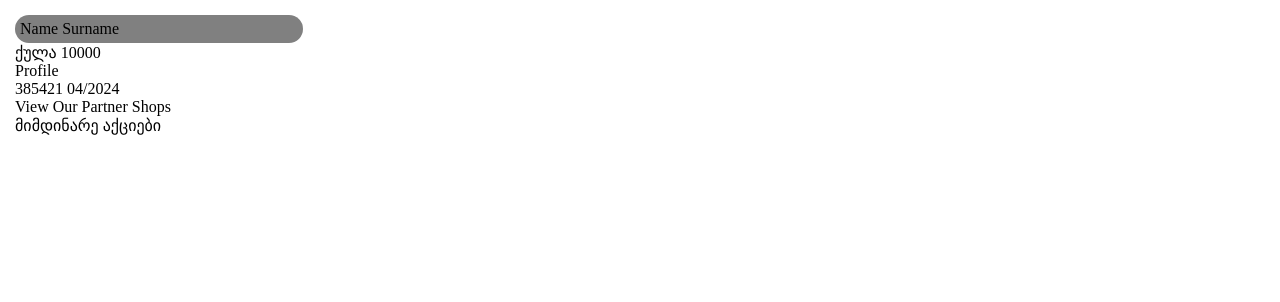
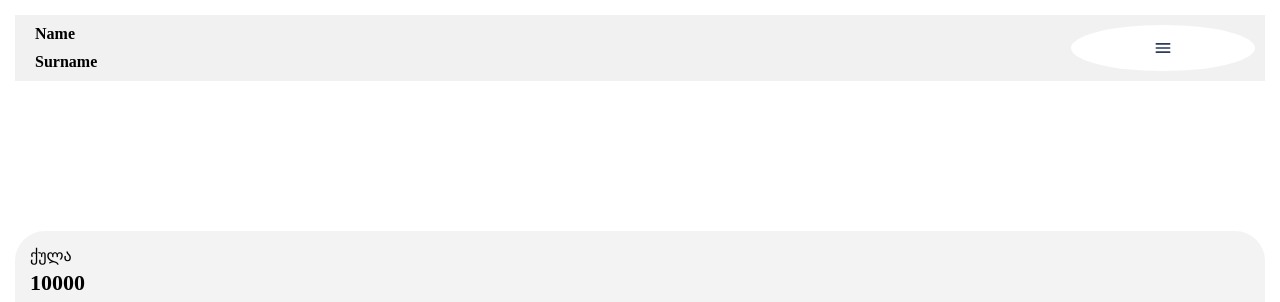
Before and after one commit to AnriDumbadze/hardwareCollab, a plain HTML site: page html/index.html in a window 1280 px wide. Shown: the top 302 px of the page. Drawn offline with Linux system fonts and the light colour scheme.

Commit message:
pirveli cvlileba

```diff
--- a/barcodeScanner.js
+++ b/barcodeScanner.js
@@ -37,10 +37,10 @@ document.getElementById('barCodeOn').addEventListener("click", function(event) {
         var outputElement = document.getElementById('output');
 
         // Check if the detected barcode matches the specific barcode
-        if (code === "9789941370342") {
-            outputElement.innerHTML = 'TUNE UP - English Book';
+        if (code === "9789941308123") {
+            outputElement.innerHTML = 'ქართული ლიტერატურა';
             outputElement.style.color = 'green';
-            return; // Return early to exit the event handler
+            return;
         }
 
         // If the barcode doesn't match, display the detected code in red
--- a/css/index.css
+++ b/css/index.css
@@ -6,36 +6,147 @@
 }
 body{
     padding: 15px;
-    width: 390px;
+    width: 100dvw;
+}
+::-webkit-scrollbar {
+    display: none;
 }
 
 .navContainer{
     display: flex;
-    padding: 5px;
-    background-color: gray;
+    background-color: rgba(241, 241, 241, 1);
+    padding: 10px;
+    width: 100%;
+    justify-content: space-between;
+
+}
+
+.leftInfo{
+    display: flex;
+    flex-direction: column;
+    padding-left: 10px;
+    gap: 10px;
+    font-weight: bolder;
+}
+
+.rightMenuContainer{
+    display: flex;
+    justify-content: center;
+    background-color: white;
+    border-radius: 50%;
+    width: 15%;
+}
+
+.profileContainer{
+    margin-top: 12%;
+    display: flex;
+    flex-direction: column;
+    justify-content: center;
+    background-color: rgba(241, 241, 241, 0.805);
     border-radius: 30px;
-    width: 80%;
+    padding: 15px;
+    gap: 12px;
+}
+
+.topPart{
+    display: flex;
+    flex-direction: column;
     gap: 5px;
 }
 
+.numberSpan{
+    font-weight: bolder;
+    font-size: 22px;
+}
 
+.middlePart{
+    display: flex;
+    flex-direction: column;
+    gap: 5px;
+}
 
+.profileSpan{
+    font-weight: bolder;
+    font-size: 30px;
+}
 
+.bottomPart{
+    display: flex;
+    flex-direction: column;
+    gap:5px;
+}
 
+.idSpan{
+    font-weight: bolder;
+    font: 28px;
+}
+
+.middleMain{
+    display: flex;
+    justify-content: center;
+}
+
+.partnerPart{
+    padding-top: 20px;
+    padding-bottom: 20px;
+    margin-top: 15%;
+
+    background-color: rgba(217, 217, 217, 1);
+    width: 80%;
+    font-size: 25px;
+    text-align: center;
+}
+
+.salesHeader{
+    display: flex;
+    justify-content: space-between;
+    margin-top: 15%;
+    padding: 15px;
+}
+
+.salesHeader img{
+    background-color: gray;
+    border-radius: 50%;
+}
+
+.salesHeader span{
+    font-weight: bolder;
+}
+
+.salesMain{
+    display: flex;
+    max-width: 80%;
+    gap: 10px;
+}
+
+.salesMain img{
+    width: 80%;
+}
+
+.salesPart::-webkit-scrollbar{
+    width: 0;
+}
 /* footer Styles */
+
 
 .footerContainer{
     display: flex;
     justify-content: center;
-    padding: 5px;
-    margin-top: 740px;
+    padding: 10px;
+    align-items: center;
+    margin-top: 15%;
     background-color: gray;
-    align-items: flex-end;
+    max-width: 100%;
     justify-content: space-around;
+
 }
 
 .footerContainer img{
     width: 25px;
+}
+
+.qrImage{
+    width: 62px;
 }
 
 .navContainer img{
```
Also changed, not shown: css/scanner.css (+41 -0 lines), html/scanner.html (+1 -1 lines), images/chevron-right.svg (added), images/images-removebg-preview.png (added), images/images.jpeg (added), images/menu.svg (added), images/money.png (added), images/sale.png (added), images/simple-qr-code-icon-the-icon-can-be-used-for-websites-print-templates-presentation-templates-illustrations-etc-free-vector-removebg-preview.png (added), images/tag-icon-vector-16715054-removebg-preview.png (added), test.js (added).
